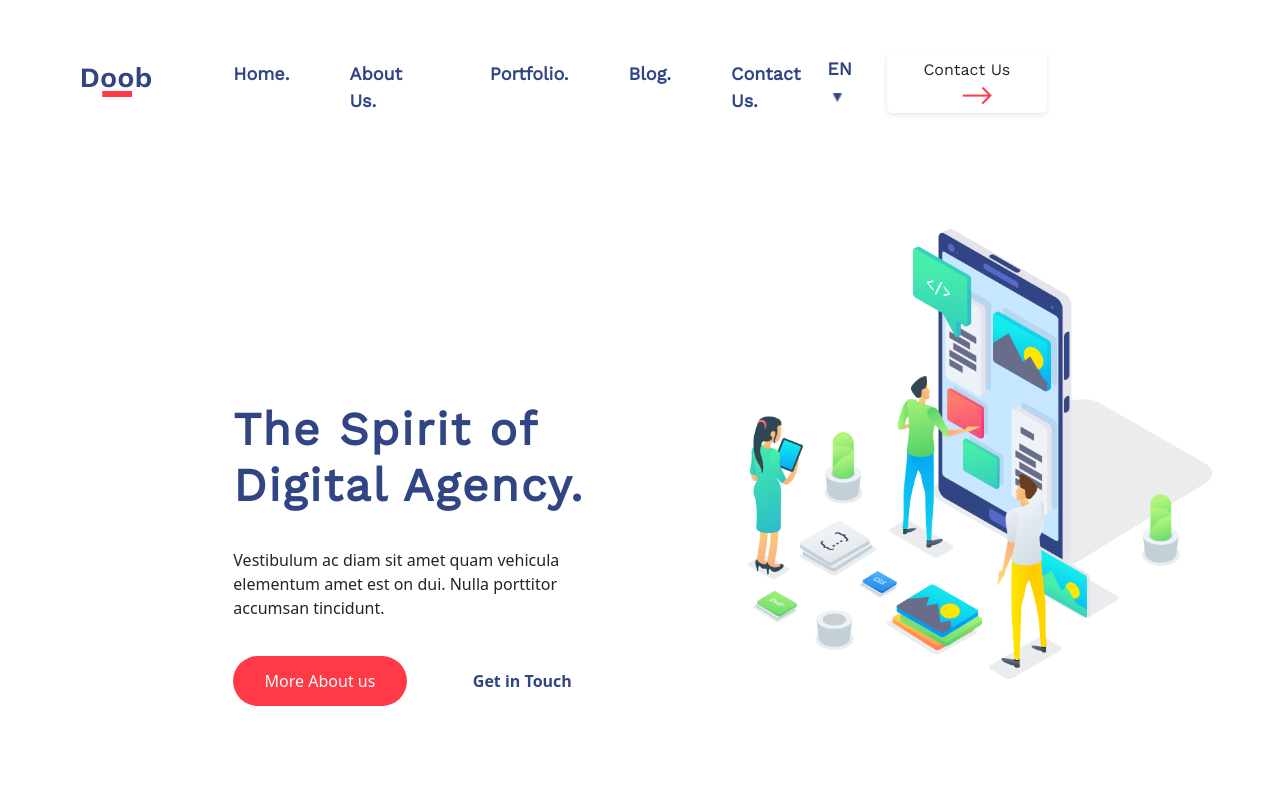
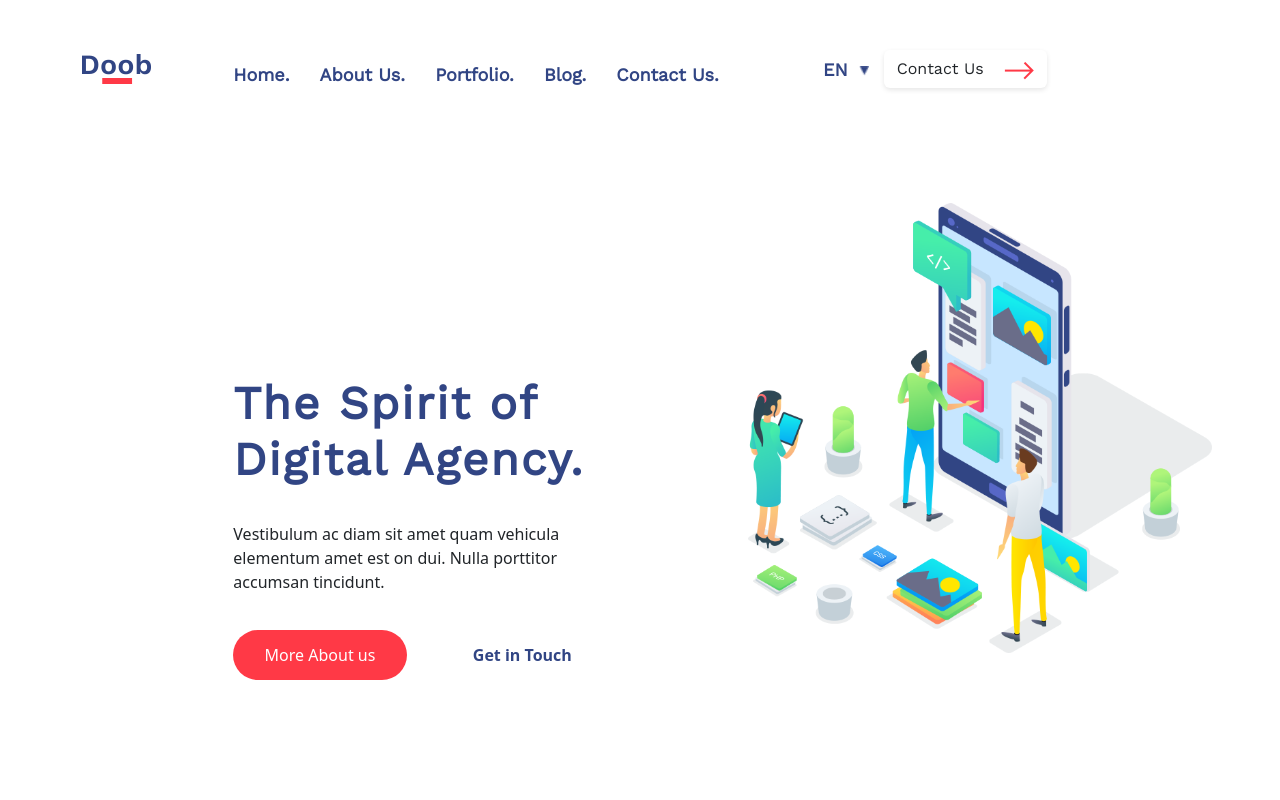
Before and after one commit to alkanyuce93/letgo, a React (Create React App) app: page / in a window 1280 px wide. Shown: the top 800 px of the page. Built offline with nearby package versions, Linux system fonts and the light colour scheme.

Commit message:
Update menu item margins

```diff
--- a/src/components/header/index.js
+++ b/src/components/header/index.js
@@ -49,10 +49,10 @@ const Header = () => {
           {!showMenu && (
             <div className="menu-items">
               <div>Home.</div>
-              <div style={{ marginLeft: 50 }}>About Us.</div>
-              <div style={{ marginLeft: 50 }}> Portfolio.</div>
-              <div style={{ marginLeft: 50 }}>Blog.</div>
-              <div style={{ marginLeft: 50 }}>Contact Us.</div>
+              <div style={{ marginLeft: 20 }}>About Us.</div>
+              <div style={{ marginLeft: 20 }}> Portfolio.</div>
+              <div style={{ marginLeft: 20 }}>Blog.</div>
+              <div style={{ marginLeft: 20 }}>Contact Us.</div>
             </div>
           )}
 
```
